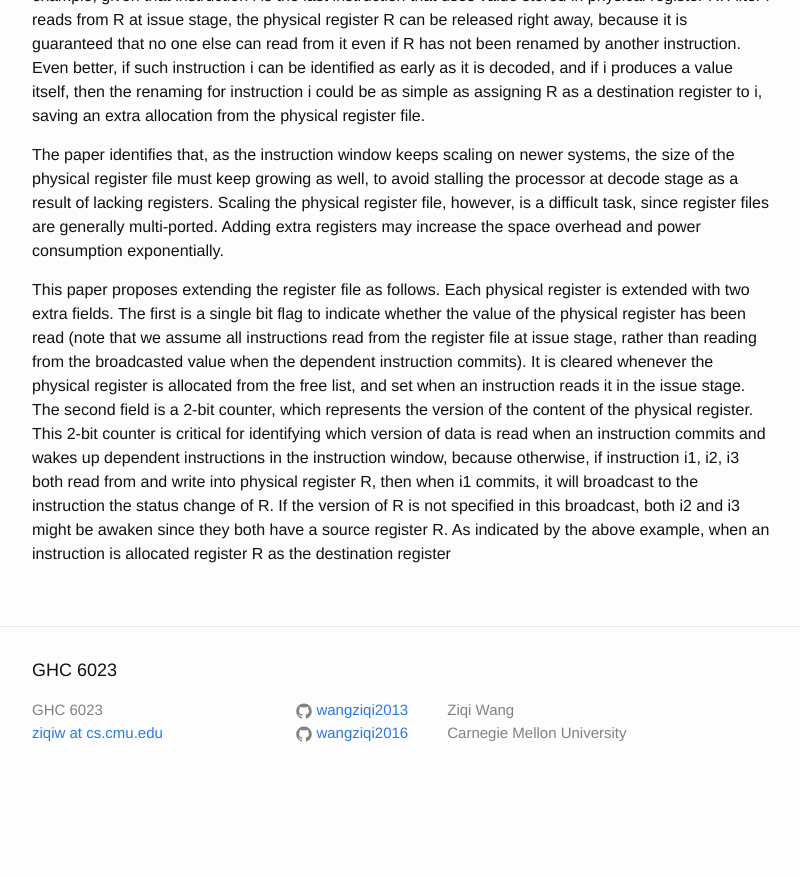
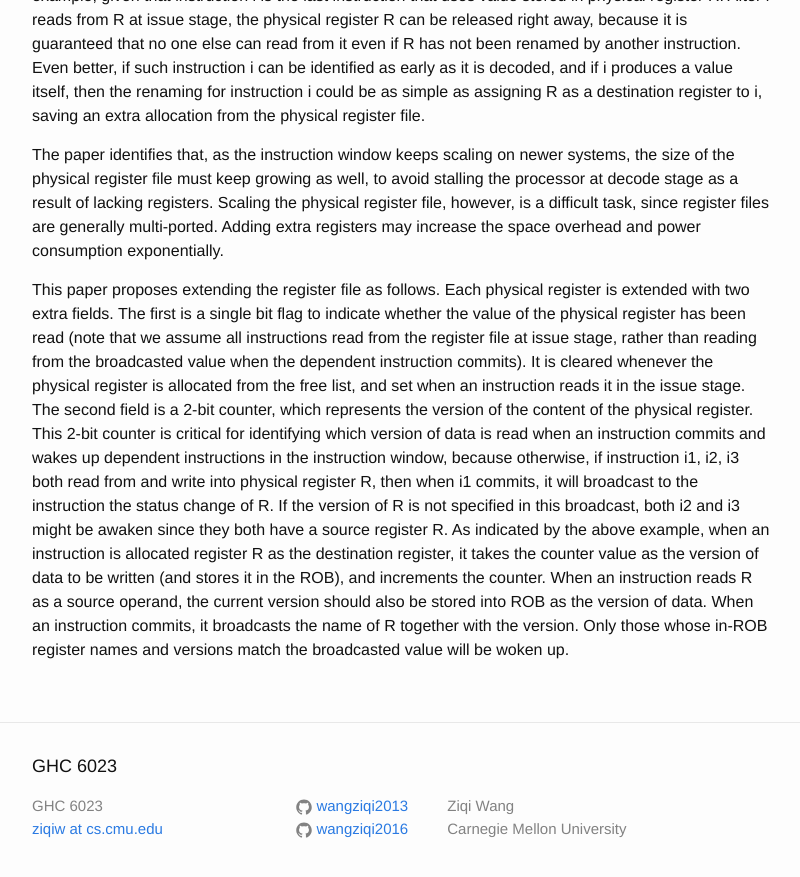
Before and after one commit to wangziqi2013/wangziqi2013.github.io, a Jekyll site: the page built from _posts/2019-08-25-a-novel-register-renaing-technique-for-ooo-processors.markdown, in a window 1280 px wide and 900 px high, scrolled down 787 px. Shown: the top 877 px of the window, without its empty margins (238-1038 px from the left). Built offline with Jekyll 4.4.1, drawn with Linux system fonts in a browser that asks for light colours; before the commit the page ends 1591 px from its top, so only the background shows below that.

Commit message:
Adding wake up

```diff
--- a/_posts/2019-08-25-a-novel-register-renaing-technique-for-ooo-processors.markdown
+++ b/_posts/2019-08-25-a-novel-register-renaing-technique-for-ooo-processors.markdown
@@ -44,4 +44,7 @@ instruction commits and wakes up dependent instructions in the instruction windo
 i1, i2, i3 both read from and write into physical register R, then when i1 commits, it will broadcast to the instruction
 the status change of R. If the version of R is not specified in this broadcast, both i2 and i3 might be awaken since they
 both have a source register R. As indicated by the above example, when an instruction is allocated register R as the
-destination register
+destination register, it takes the counter value as the version of data to be written (and stores it in the ROB), and
+increments the counter. When an instruction reads R as a source operand, the current version should also be stored into
+ROB as the version of data. When an instruction commits, it broadcasts the name of R together with the version. Only
+those whose in-ROB register names and versions match the broadcasted value will be woken up.
```
